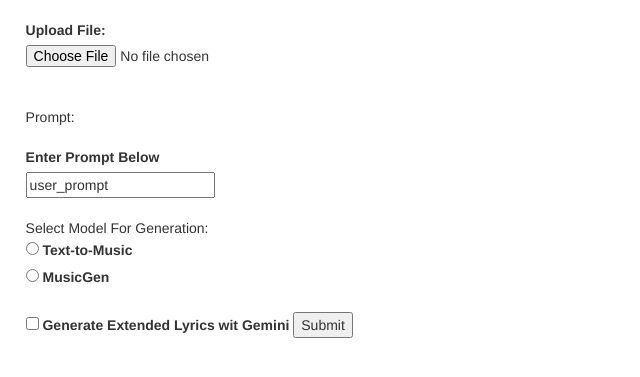
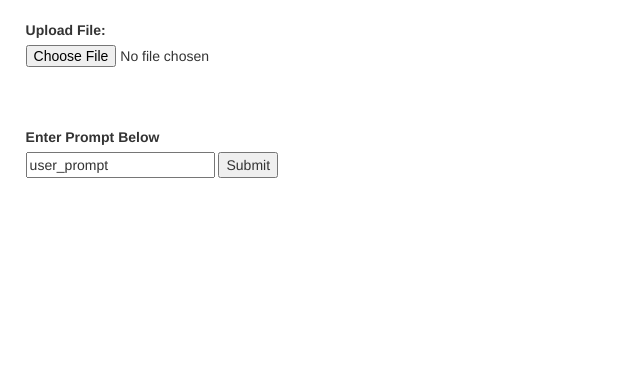
Before and after one commit to aniketgope00/Kurnn, a Flask app: page /generate in a window 1280 px wide. Shown: the part 51-428 px from the top of the page, without its empty margins (0-640 px from the left). Run offline with Flask 3, Linux system fonts and the light colour scheme; some libraries are stand-ins or nearby versions.

Commit message:
updates in flask

```diff
--- a/app.py
+++ b/app.py
@@ -14,7 +14,7 @@ from recommendation_module import feature_extractor_module
 from recommendation_module import preprocessing_df
 import numpy as np
 import soundfile as sf
-from llm_module import models
+import models
 import os
 import joblib
 import pandas as pd
@@ -70,40 +70,28 @@ def generate():
 
 @app.route("/generate_result", methods = ["GET","POST"])
 def generate_results():
-    if "file" not in request.files and "prompt" not in request.form:
-        flash("File and prompt are required.")
+    # Get form data
+    prompt = request.form["prompt"]
+    file = request.files['file']
+    if file.filename == '':
+        flash('No file selected')
         return redirect(request.url)
 
-    # File handling (optional)
-    file = request.files["file"]
-    lyrics, generated_lyrics = "", ""
-    if file.filename:
-        file.save(os.path.join(OUTPUT_DIR, file.filename))
-        lyrics = models.transcriber(OUTPUT_DIR+"/"+file.filename)
-        generated_lyrics = models.get_new_lyrics(lyrics)
+    filepath=""
+    if file and allowed_file(file.filename):
+        filename = file.filename
+        filepath = os.path.join(app.config['UPLOAD_FOLDER'], filename)
+        file.save(filepath)
+    print(filepath)
+
+    lyrics = models.transcriber('uploads/'+os.listdir('uploads')[0])
+    text_output = models.text_to_music(prompt)
+    song_data = models.get_new_lyrics(lyrics)
 
 
-    # Get form data
-    prompt = request.form["prompt"]
-    model_choice = request.form.get("model_choice")
-    checkbox_field = request.form.get("checkbox_field")
-
-    # Model processing
-    if model_choice == "model1":
-        notes_generated = models.text_to_music(prompt)
-    elif model_choice == "model2":
-        audio_data_list = models.musicgen(prompt)
-        audio_data = audio_data_list[0][0].numpy().astype(np.float32)
-        audio_data = audio_data.squeeze()  # Remove unnecessary dimensions if present
-        sampling_rate = audio_data_list[1]
-        # Save as WAV file
-        sf.write(OUTPUT_DIR+'/'+'generated_audio.wav', audio_data, sampling_rate)
-    else:
-        flash("Please select a model for generation.")
-        return redirect(request.url)
 
     # Render results
-    return render_template("result.html", text_output=notes_generated, audio_output=OUTPUT_DIR+'/'+'generated_audio.wav', lyrics = lyrics, song_data = generated_lyrics[:2], new_lyrics = generated_lyrics[-1])
+    return render_template("generation_results.html", text_output=text_output, lyrics = lyrics, song_data = song_data[:2], new_lyrics = song_data[-1])
 
 
 @app.route("/recommend_home")
--- a/llm_module/models.py
+++ b/models.py
@@ -77,3 +77,7 @@ def musicgen(prompt:str):
     audio_data = audio_data.squeeze()
     sf.write('generated_audio.wav', audio_data, sampling_rate)'''
     return [audio_values, sampling_rate]
+
+if __name__ == "__main__":
+    lyrics = transcriber("../uploads/"+os.listdir('../uploads')[0])
+    print(lyrics)
--- a/templates/generate.html
+++ b/templates/generate.html
@@ -4,26 +4,11 @@
 <form action = "/generate_result" method = "post"  enctype="multipart/form-data" style="padding-left: 2%;">
     <label for="file">Upload File:</label>
     <input type = "file" name = "file"><br><br>
-
-    Prompt:<br>
     <br>
     <label for="prompt">Enter Prompt Below</label>
     <br>
     <input type="text" id="user_prompt" name="prompt" value="user_prompt">
 
-    <br>
-    <br>
-    Select Model For Generation:<br>
-    <input type="radio" id="model1" name="model_choice" value="model1">
-    <label for="model1">Text-to-Music</label><br>
-    <input type="radio" id="model2" name="model_choice" value="model2">
-    <label for="model2">MusicGen</label><br>
-
-
-    <br>
-    <input type="checkbox" name="checkbox_field" value="checked">
-    <label for="checkbox_field">Generate Extended Lyrics wit Gemini</label>
-
     <input type="submit" value="Submit">
 </form>
 
--- a/templates/generation_results.html
+++ b/templates/generation_results.html
@@ -15,11 +15,11 @@
 <h2>Generated Text</h2>
 <p>{{ text_output }}</p>
 
-<h2>Generated Audio</h2>
+<!--<h2>Generated Audio</h2>
 <audio controls>
     <source src="{{ audio_output }}" type="audio/mpeg">
     Your browser does not support the audio element.
-</audio>
+</audio>-->
 
 <a href="/">Go Back</a>
 
```
Also changed, not shown: 2 other files.
